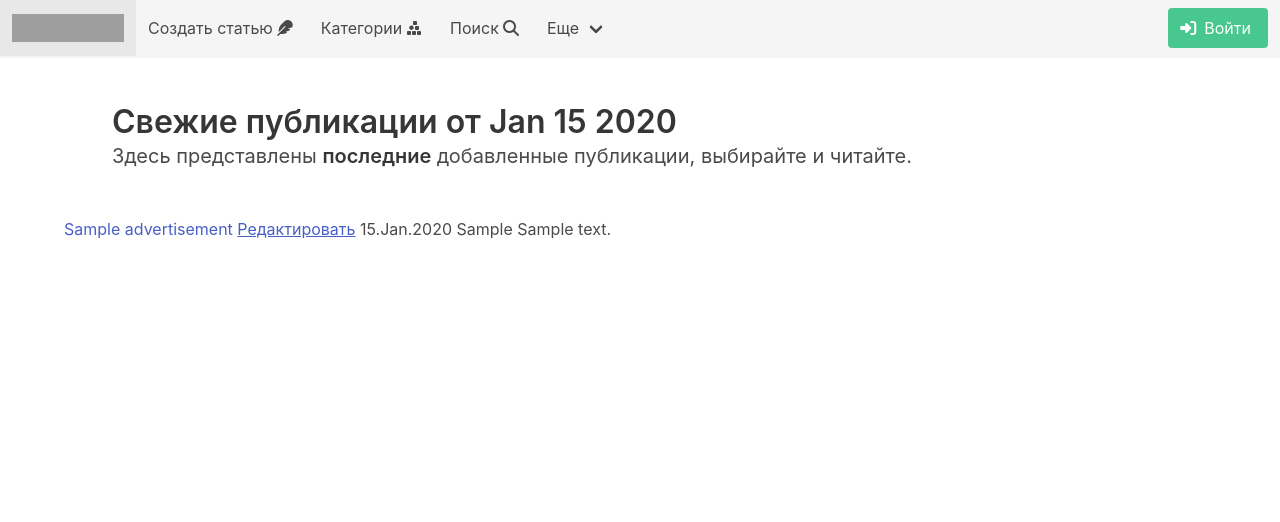
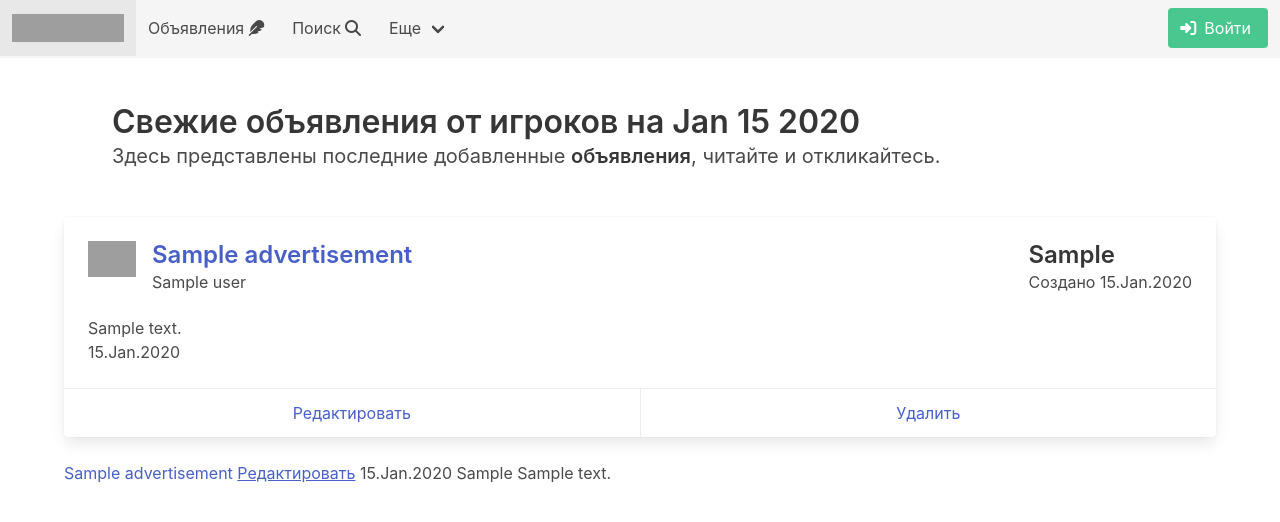
Before and after one commit to XanderMoroz/Fan-game_service-board, a Django app: template Final_project/templates/ads/ads_list.html in a window 1280 px wide. Shown: the top 522 px of the page. Run offline with Django 3.2, Linux system fonts and the light colour scheme; the template is opened without the code that fills it: most values are stand-ins (such as "Sample title", 1, 10 or a date in 2020); some libraries are stand-ins or nearby versions; grey boxes are pictures that could not be loaded.

Commit message:
bug fixed

```diff
--- a/Final_project/Final_project/settings.py
+++ b/Final_project/Final_project/settings.py
@@ -44,6 +44,8 @@ INSTALLED_APPS = [
     'ckeditor',
     # наше приложение
     'advertisements.apps.AdvertisementsConfig',
+    # фильтры для поиска
+    'django_filters'
 ]
 
 MIDDLEWARE = [
--- a/Final_project/advertisements/urls.py
+++ b/Final_project/advertisements/urls.py
@@ -1,5 +1,5 @@
 from django.urls import path
-from .views import AdvertisementList, AdvertisementDetail, AdCreate, AdUpdate, AdDelete
+from .views import AdvertisementList, AdvertisementDetail, AdCreate, AdUpdate, AdDelete, Search
 
 urlpatterns = [
     # Представляем наш класс списка объявлений(AdvertisementList из view.py) при помощи метода as_view.
@@ -8,6 +8,7 @@ urlpatterns = [
     # int — указывает на то, что принимаются только целочисленные значения
     path('<int:pk>', AdvertisementDetail.as_view(), name='ad_detail'),
 
+    path('search', Search.as_view(), name='search_advertisement'),
     path('create', AdCreate.as_view(), name='create_advertisement'),
     path('edit/<int:pk>', AdUpdate.as_view(), name='update_advertisement'),
     path('delete/<int:pk>', AdDelete.as_view(), name='delete_advertisement'),
--- a/Final_project/templates/ads/ads_list.html
+++ b/Final_project/templates/ads/ads_list.html
@@ -5,13 +5,59 @@
 {% block content %}
 
 <section class="section">
-        <h1 class="title">Свежие публикации от {{ time_now|date:'M d Y' }}</h1>
+        <h1 class="title">Свежие объявления от игроков на {{ time_now | date:'M d Y' }}</h1>
         <h2 class="subtitle">
-        Здесь представлены <strong>последние</strong> добавленные публикации, выбирайте и читайте.
+        Здесь представлены последние добавленные <strong>объявления</strong>, читайте и откликайтесь.
         </h2>
 </section>
+    {% for ad in all_advertisement_list %}
+<div class="card">
+  <div class="card-content">
+    <div class="media">
+        <!-- Информация слева-->
+      <div class="media-left">
+        <figure class="image is-48x48">
+          <img src="https://bulma.io/images/placeholders/96x96.png" alt="Placeholder image">
+        </figure>
+      </div>
 
-    {% for ad in all_advertisement_list %}
+      <div class="media-content">
+        <p class="title is-4">
+            <a href="{% url 'ad_detail' ad.id %}">{{ ad.title | truncatewords:7 }}
+            </a>
+        </p>
+          <p class="subtitle is-6">{{ ad.user }}</p>
+      </div>
+        <!-- Информация справа-->
+        <div class="media-right">
+            <p class="title is-4">
+                {{ ad.get_category_display }}
+            </p>
+            <p class="subtitle is-6">
+                Создано {{ ad.creation_date | date:'d.M.Y' }}
+            </p>
+        </div>
+
+    </div>
+
+    <div class="content">
+      {{ ad.content | truncatewords:20 }}
+
+      <br>
+      <time datetime="2016-1-1">{{ post.creation_date | date:'d.M.Y' }}</time>
+    </div>
+  </div>
+
+
+    <footer class="card-footer">
+            <!-- добавим ссылку на редактирование публикации-->
+            <a href="{% url 'update_advertisement' ad.id %}" class="card-footer-item">Редактировать</a>
+            <!-- добавим ссылку на удаление публикации-->
+            <a href="{% url 'delete_advertisement' ad.id %}" class="card-footer-item">Удалить</a>
+    </footer>
+</div>
+
+ <br>
 
 
 
--- a/Final_project/templates/flatpages/index.html
+++ b/Final_project/templates/flatpages/index.html
@@ -30,19 +30,13 @@
 
         <div id="navbarBasicExample" class="navbar-menu">
             <div class="navbar-start">
-                <a class="navbar-item"  href="/news/add">
-                    <span> Создать статью </span>
+                <a class="navbar-item"  href="{% url 'ads_list' %}">
+                    <span> Объявления </span>
                     <span class="icon">
                     <i class="fa-solid fa-feather"></i>
                     </span>
                 </a>
-                <a class="navbar-item"  href="/news/subscription">
-                    <span> Категории </span>
-                    <span class="icon">
-                    <i class="fa-solid fa-cubes-stacked"></i>
-                    </span>
-                </a>
-                <a class="navbar-item">
+                <a class="navbar-item" href="{% url 'search_advertisement' %}">
                     <span> Поиск </span>
                     <span class="icon">
                     <i class="fa-solid fa-magnifying-glass"></i>
```
Also changed, not shown: Final_project/advertisements/filters.py (added, +31 -0 lines), Final_project/advertisements/forms.py (+19 -0 lines), Final_project/advertisements/models.py (+7 -2 lines), Final_project/advertisements/views.py (+59 -4 lines), Final_project/templates/ads/ad_detail.html (+54 -13 lines), Final_project/templates/ads/search.html (added, +41 -0 lines), Final_project/db.sqlite3 (added).
